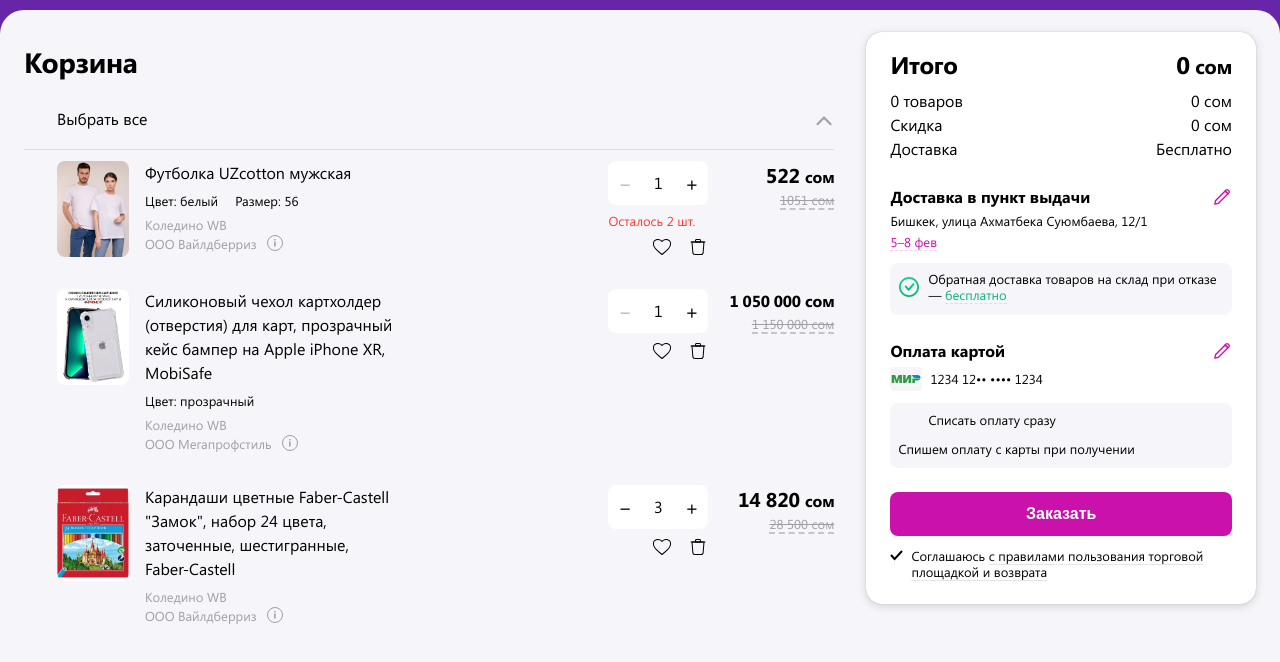
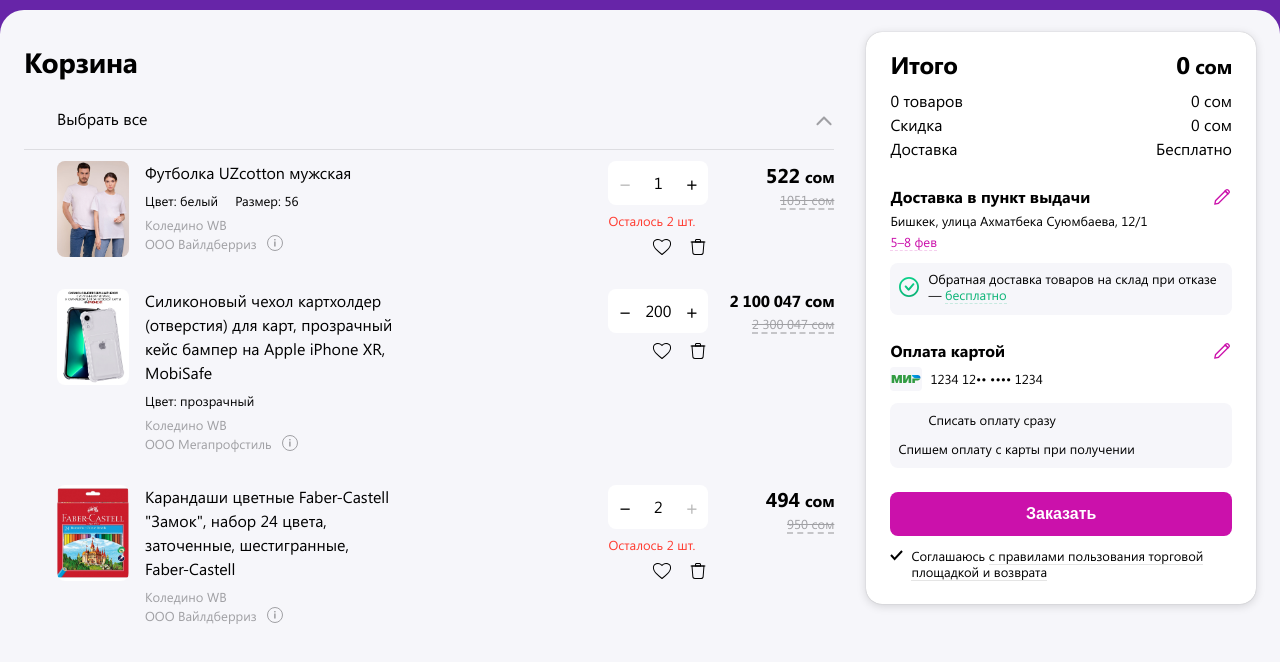
Before and after one commit to kle1sky/wb-internship, a plain HTML site: page index.html in a window 1280 px wide. Shown: the part 78-740 px from the top of the page. Drawn offline with Linux system fonts and the light colour scheme.

Commit message:
feat: logic changes

```diff
--- a/scripts/index.js
+++ b/scripts/index.js
@@ -30,8 +30,8 @@ let cartArray = [{
     color: "прозрачный",
     size: false,
   },
-  price: 1150000,
-  sale: 1050000,
+  price: 11500.235,
+  sale: 10500.235,
   left: 999,
   isFavorite: false,
   seller: {
@@ -41,7 +41,7 @@ let cartArray = [{
   },
   stock: 'Коледино WB',
   isSelected: false,
-  quantity: 1,
+  quantity: 200,
   shipping: [{
     amount: 10,
     date: "2023-02-05"
@@ -52,9 +52,9 @@ let cartArray = [{
   feature: false,
   color: false,
   size: false,
-  price: 9500,
-  sale: 4940,
-  left: 100,
+  price: 475,
+  sale: 247,
+  left: 2,
   isFavorite: false,
   seller: {
     name: 'OOO Вайлдберриз',
@@ -63,7 +63,7 @@ let cartArray = [{
   },
   stock: 'Коледино WB',
   isSelected: false,
-  quantity: 3,
+  quantity: 2,
   shipping: [{
       amount: 184,
       date: "2023-02-05"
@@ -234,7 +234,7 @@ const templateTask = (item) => {
                     <div class="quantity__wrapper">
                       <button ${item.quantity <= 1 ? "disabled" : ""} class="quantity__button-minus">−</button>
                       <span class="quantity__value">${item.quantity}</span>
-                      <button ${item.left <= 0 ? "disabled" : ""} class="quantity__button-plus">+</button>
+                      <button ${item.quantity === item.left ? "disabled" : ""} class="quantity__button-plus">+</button>
                     </div>
                     <span class="${item.left < 4 ? "quantity__last" : "quantity__last quantity__none"}">Осталось ${item.left} шт.</span>
                     <div class="quantity__icons">
@@ -257,8 +257,8 @@ const templateTask = (item) => {
                   </div>
 
                   <div class="price">
-                  <span class="${item.sale.toString().length > 6 ? "price__sale smaller" : "price__sale"}">${numberWithSpaces(item.sale * item.quantity)} <p>сом</p></span>
-                  <span class="price__text">${numberWithSpaces(item.price * item.quantity)} сом </span>
+                  <span class="${item.sale.toString().length > 6 ? "price__sale smaller" : "price__sale"}">${numberWithSpaces(Math.ceil(item.sale * item.quantity))} <p>сом</p></span>
+                  <span class="price__text">${numberWithSpaces(Math.ceil(item.price * item.quantity))} сом </span>
 
                   <div class="price__hover">
 
@@ -338,7 +338,6 @@ const templateTask = (item) => {
         return;
       }
       cartArray[index].quantity -= 1;
-      cartArray[index].left += 1;
       renderTasks();
     })
 
@@ -347,7 +346,6 @@ const templateTask = (item) => {
         return;
       }
       cartArray[index].quantity += 1;
-      cartArray[index].left -= 1;
 
       renderTasks();
     })
```
Also changed, not shown: index.html (line endings or trailing spaces).
